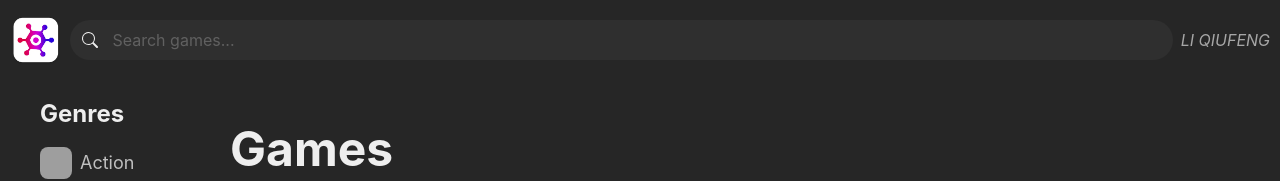
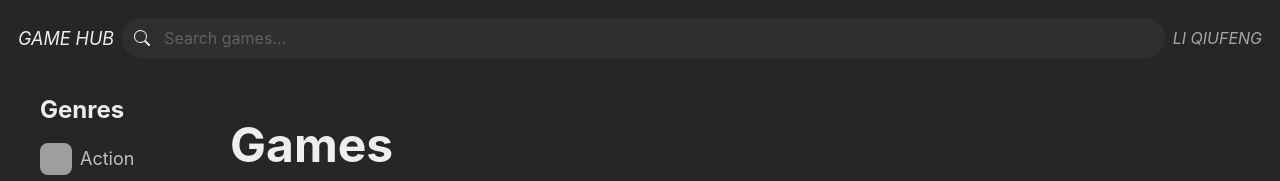
Before and after one commit to lqfeng2022/game-display, a React (Vite) app: page / in a window 1280 px wide. Shown: the top 181 px of the page. Built offline with nearby package versions, Linux system fonts and the light colour scheme; no server answers; grey boxes are pictures that could not be loaded.

Commit message:
Change Image to Text with 'GAME HUB' in 'NavBar' component

```diff
--- a/src/components/NavBar.tsx
+++ b/src/components/NavBar.tsx
@@ -1,15 +1,14 @@
-import { HStack, Image, Text } from "@chakra-ui/react";
+import { HStack, Text } from "@chakra-ui/react";
 import { Link } from "react-router-dom";
-import logo from "../assets/logo.webp";
 import SearchInput from "./SearchInput";
 
 const NavBar = () => {
   return (
-    <HStack padding="10px">
-      {/* 1.1)add 'Link' component here */}
+    <HStack padding="10px" margin={2}>
       <Link to="/">
-        {/* 2.2)'objectFit': fix issue(image gets a little bit squash) */}
-        <Image src={logo} boxSize="60px" objectFit="cover" />
+        <Text as="i" whiteSpace="nowrap" fontSize="lg">
+          GAME HUB
+        </Text>
       </Link>
       <SearchInput />
       <Text color="gray.300" whiteSpace="nowrap" fontSize="md" as="i">
```
